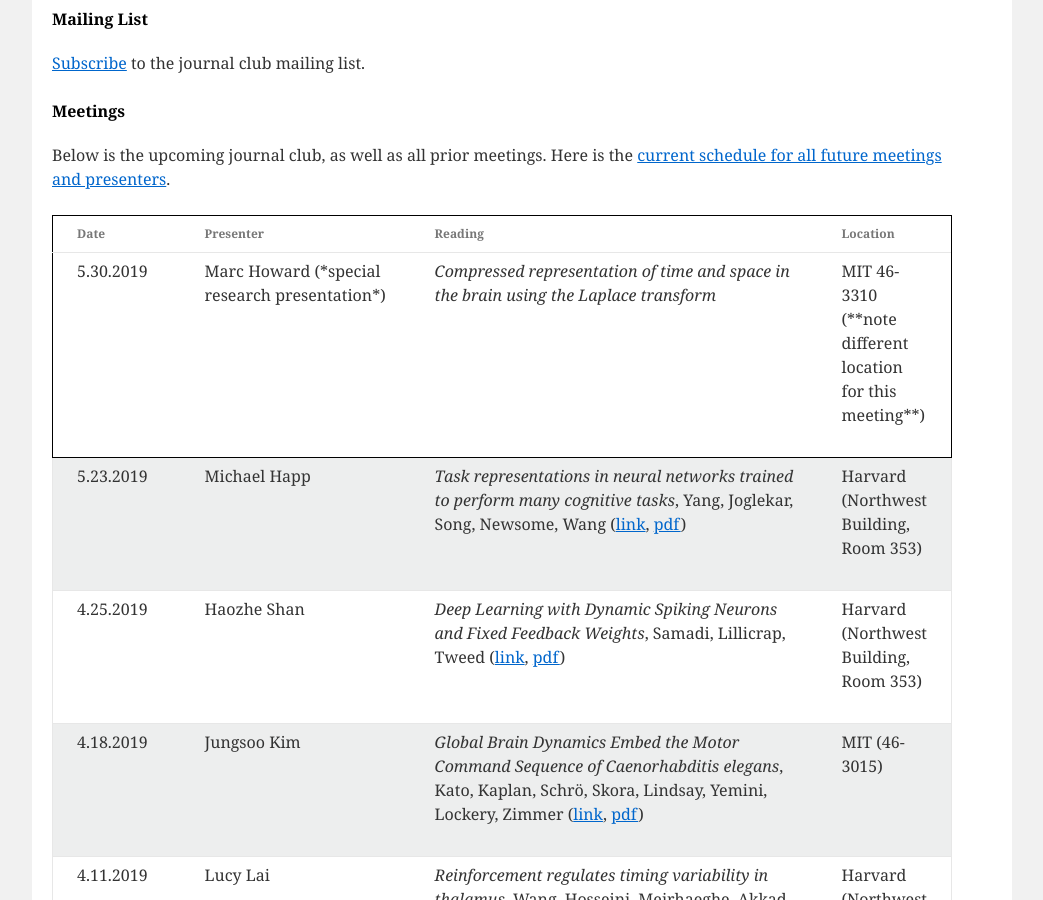
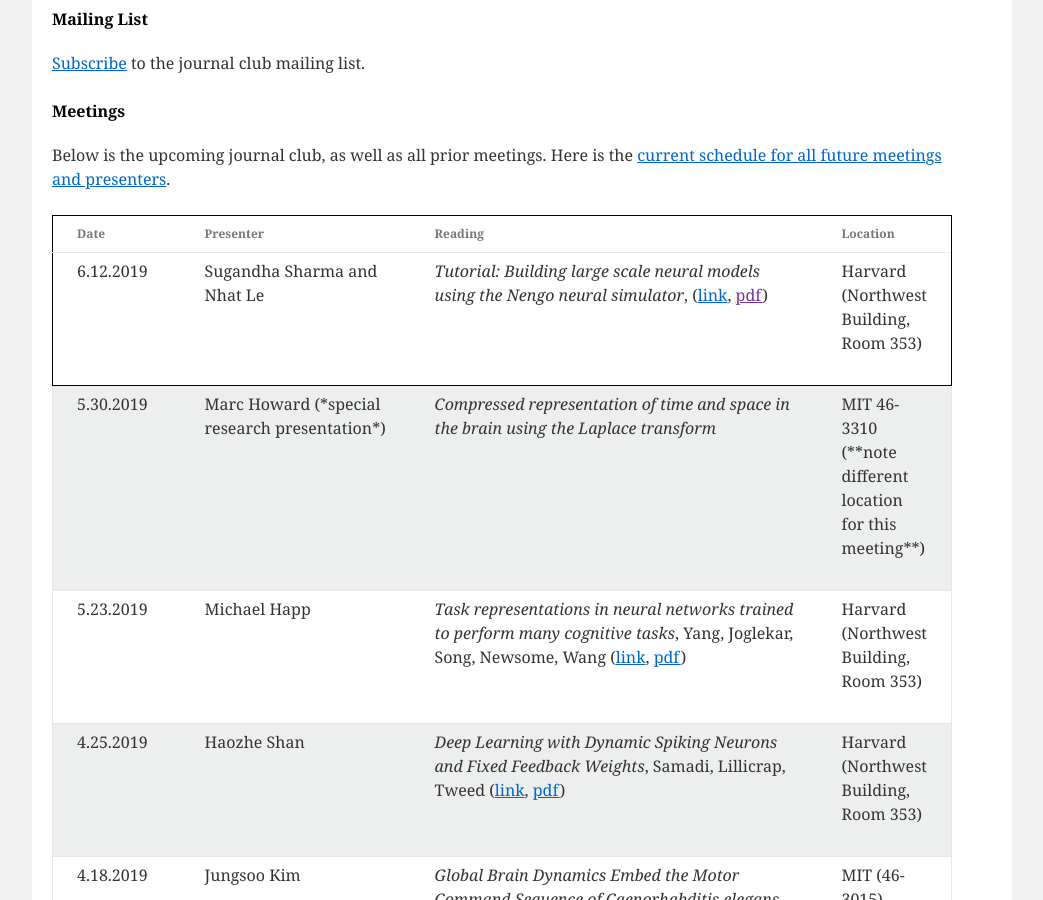
Before and after one commit to compneurojc/compneurojc.github.io, a Jekyll site: the page built from index.html, in a window 1280 px wide and 900 px high, scrolled down 631 px. Shown: the whole window, without its empty margins (118-1161 px from the left). Built offline with Jekyll 4.4.1, drawn with Linux system fonts in a browser that asks for light colours.

Commit message:
add first tutorial, summer 2019

```diff
--- a/_data/meeting_info.yml
+++ b/_data/meeting_info.yml
@@ -1,3 +1,11 @@
+- presenter: Sugandha Sharma and Nhat Le
+  date: 6.12.2019
+  paper: "Tutorial: Building large scale neural models using the Nengo neural simulator"
+  url: "https://github.com/compneurojc/compneurojc.github.io/wiki/Tutorials#building-large-scale-neural-models-with-the-nengo-neural-simulator"
+  pdf:
+  authors:
+  location: "Harvard"
+
 - presenter: Marc Howard (*special research presentation*)
   date: 5.30.2019
   paper: "Compressed representation of time and space in the brain using the Laplace transform"
```
